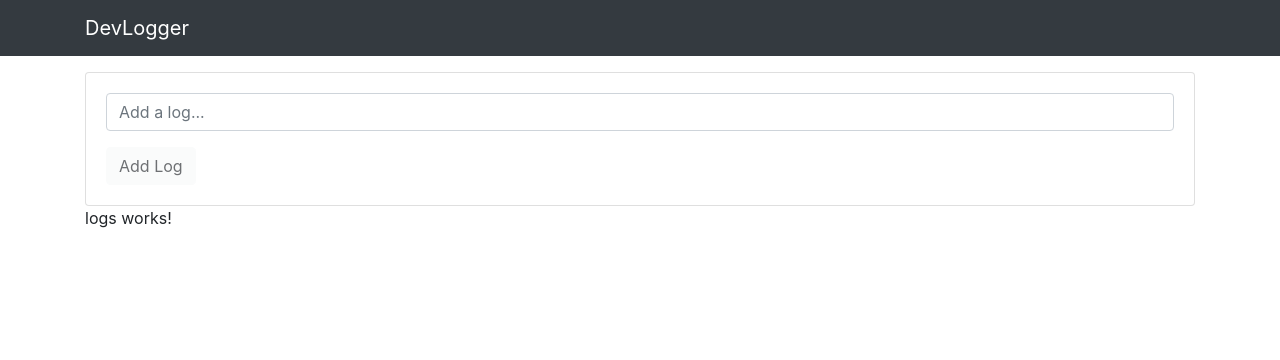
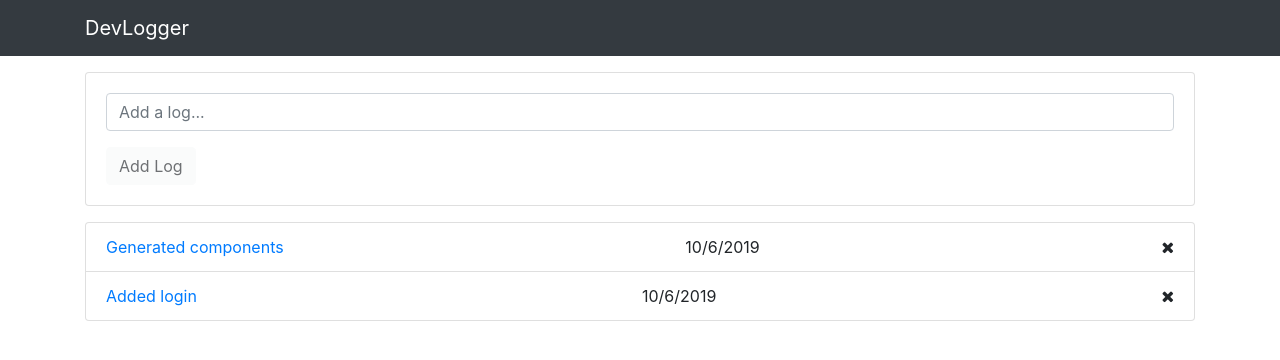
Before and after one commit to colebearski/dev-logger, an Angular app: page / in a window 1280 px wide. Shown: the top 360 px of the page. Built offline with nearby package versions, Linux system fonts and the light colour scheme.

Commit message:
logs comp

```diff
--- a/src/app/components/log-form/log-form.component.html
+++ b/src/app/components/log-form/log-form.component.html
@@ -1,4 +1,4 @@
-<div class="card card-body">
+<div class="card card-body mb-3">
     <form>
         <div class="form-group">
             <input type="text" class="form-control" placeholder="Add a log...">
--- a/src/app/components/logs/logs.component.html
+++ b/src/app/components/logs/logs.component.html
@@ -1 +1,12 @@
-<p>logs works!</p>
+<ul class="list-group">
+    <li class="list-group-item d-flex justify-content-between align-items-center">
+        <a href="#">Generated components</a>
+        <span class="log-date">10/6/2019</span>
+        <i class="fa fa-remove"></i>
+    </li>
+    <li class="list-group-item d-flex justify-content-between align-items-center">
+        <a href="#">Added login</a>
+        <span class="log-date">10/6/2019</span>
+        <i class="fa fa-remove"></i>
+    </li>
+</ul>
```
